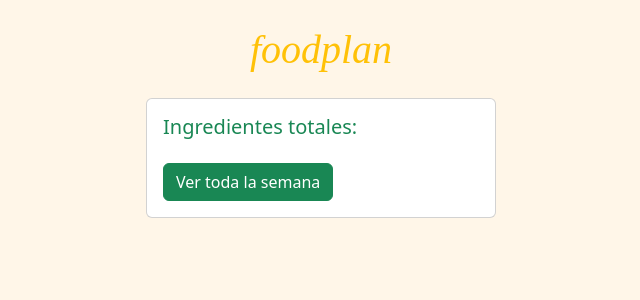
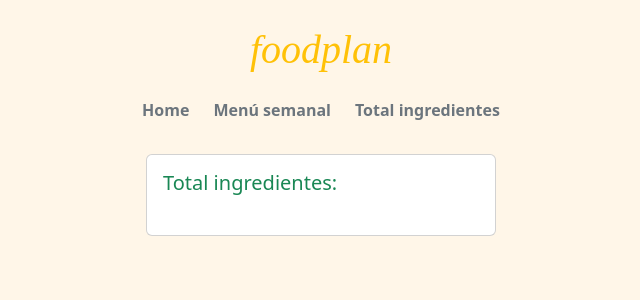
Before and after one commit to dsveraa/foodplan, a Flask app: page /ingredients in a window 1280 px wide. Shown: the top 300 px of the page, without its empty margins (319-959 px from the left). Run offline with Flask 3, Linux system fonts and the light colour scheme; data that the repository does not hold is empty; some libraries are stand-ins or nearby versions; some web fonts are replaced.

Commit message:
menu, colores

```diff
--- a/app/routes.py
+++ b/app/routes.py
@@ -58,7 +58,7 @@ def register_routes(app):
 
         resultados.sort(key=lambda ing: (ing["unidad"] in ['cda', 'poco', 'chorrito', 'diente', 'cdita'], ing["ingrediente"]))
 
-        pprint.pprint(resultados)
+        # pprint.pprint(resultados)
 
         return render_template("total_ingredients.html", resultados=resultados)
 
@@ -125,10 +125,10 @@ def register_routes(app):
             'Sunday': 'domingo'
         }
         dia = datetime.now()
+        # dia = datetime(2025, 1, 19, 0, 0, 0)
         dia_nombre = dia.strftime('%A')
-        # printn(dia_nombre)
         dia_nombre_esp = dias_esp.get(dia_nombre, dia_nombre)
-        # dia_nombre_esp = 'viernes'
+        # dia_nombre_esp = 'domingo'
         dia_numero = dia.day
         dia_completo = f"{dia_nombre_esp} {dia_numero}"
 
--- a/app/templates/base.html
+++ b/app/templates/base.html
@@ -52,6 +52,11 @@ body {
     <div class="container my-4">
         <div class="d-flex flex-column align-items-center">
             <h1><a class="text-warning mb-2 text-decoration-none andika-regular-italic" href="/">foodplan</a></h1>
+            <div class="d-flex gap-4 my-3">
+              <a class="text-decoration-none text-secondary" href="/"><b>Home</b></a>
+              <a class="text-decoration-none text-secondary" href="/week"><b>Menú semanal</b></a>
+              <a class="text-decoration-none text-secondary" href="/ingredients"><b>Total ingredientes</b></a>
+            </div>
             {% block content %}
             {% endblock %}
         </div>
--- a/app/templates/total_ingredients.html
+++ b/app/templates/total_ingredients.html
@@ -12,7 +12,7 @@
     <div class="row g-0">
         <div class="col-md-12">
             <div class="card-body">
-                <h5 class="card-title text-success">Ingredientes totales:</h5>
+                <h5 class="card-title text-success">Total ingredientes:</h5>
                 <div class="mt-4">
                     <ul class="list-unstyled">
                         {% for item in resultados %}
@@ -20,9 +20,11 @@
                             <div class="d-flex">
                                 <div id="{{ item.id }}" class="cursor-pointer me-1" onclick="enviarId(this.id)">
                                     {% if item.disponibilidad == True %}
-                                    <iconify-icon icon="humbleicons:check-circle" width="24" height="24"></iconify-icon>
+                                    <iconify-icon class="text-success" icon="humbleicons:check-circle" width="24"
+                                        height="24"></iconify-icon>
                                     {% else %}
-                                    <iconify-icon icon="humbleicons:circle" width="24" height="24"></iconify-icon>
+                                    <iconify-icon class="text-warning" icon="humbleicons:circle" width="24"
+                                        height="24"></iconify-icon>
                                     {% endif %}
                                 </div>
                                 <div>
@@ -32,16 +34,14 @@
                                     {{ item.cantidad }}
 
                                     {% if item.unidad != "unidad" %}
-                                    {{ item.unidad }}{% if item.cantidad > 1 and item.cantidad < 20 %}{% if item.unidad[-1] in ['a', 'e' , 'i' , 'o' , 'u' ] %}s{% else %}es{% endif %} {% endif %} de {% endif %} {{ item.ingrediente }} {% endif %}
-                                </div>
+                                    {{ item.unidad }}{% if item.cantidad > 1 and item.cantidad < 20 %}{% if
+                                        item.unidad[-1] in ['a', 'e' , 'i' , 'o' , 'u' ] %}s{% else %}es{% endif %} {%
+                                        endif %} de {% endif %} {{ item.ingrediente }} {% endif %} </div>
                                 </div>
                         </li>
                         {% endfor %}
                     </ul>
                 </div>
-                <a href="/week" class="btn btn-success">
-                    Ver toda la semana
-                </a>
             </div>
         </div>
     </div>
@@ -49,13 +49,18 @@
 
 <script>
     function enviarId(id) {
-        const span = document.getElementById(id)
-        const icon = span.querySelector('iconify-icon')
+        const div = document.getElementById(id)
+        const icon = div.querySelector('iconify-icon')
 
         const iconoOriginal = icon.getAttribute('icon')
+        const claseOriginal = icon.getAttribute('class')
         const nuevoIcono = iconoOriginal === 'humbleicons:check-circle' ? 'humbleicons:circle' : 'humbleicons:check-circle'
 
-        // Cambiar el icono inmediatamente
+        // Cambiar la clase
+        const nuevaClase = claseOriginal === 'text-warning' ? 'text-success' : 'text-warning'
+        icon.setAttribute('class', nuevaClase)
+
+        // Cambiar el icono
         icon.setAttribute('icon', nuevoIcono)
 
         fetch(`/cambiar_estado/${id}`, {
@@ -67,19 +72,19 @@
             .then(response => response.json())
             .then(data => {
                 if (!data.success) {
-                    // Si hubo un error, revertir el icono al estado original
+                    // Si hubo un error, revertir el icono y la clase al estado original
                     icon.setAttribute('icon', iconoOriginal)
+                    icon.setAttribute('class', claseOriginal)
                     console.error(data.error)
                 }
             })
             .catch(error => {
-                // Si la solicitud falla, revertir el icono al estado original
+                // Si la solicitud falla, revertir el icono y la clase al estado original
                 icon.setAttribute('icon', iconoOriginal)
+                icon.setAttribute('class', claseOriginal)
                 console.error('Error:', error)
             })
     }
-
-
 </script>
 
 {% endblock %}
--- a/app/templates/week.html
+++ b/app/templates/week.html
@@ -44,9 +44,6 @@
         </div>
     </div>
     {% endfor %}
-    <a href="/ingredients" class="btn btn-success">
-                    Ver ingredientes totales
-                </a>
 </div>
 
 <script>
```
Lines whose indentation alone changed are shown as unchanged.
